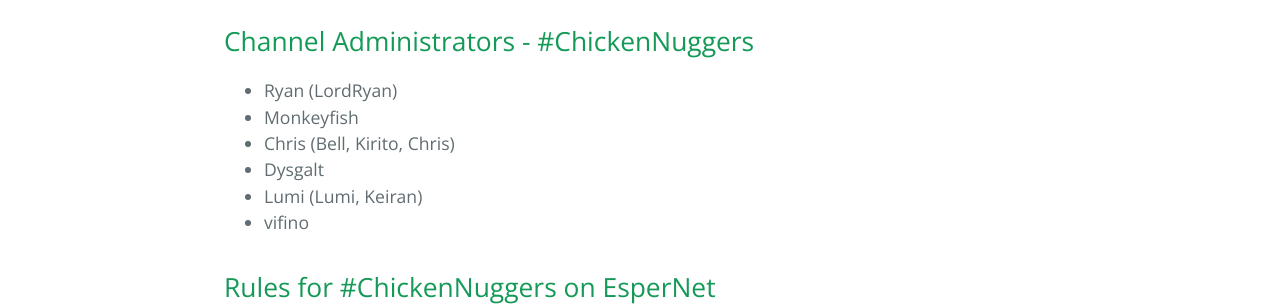
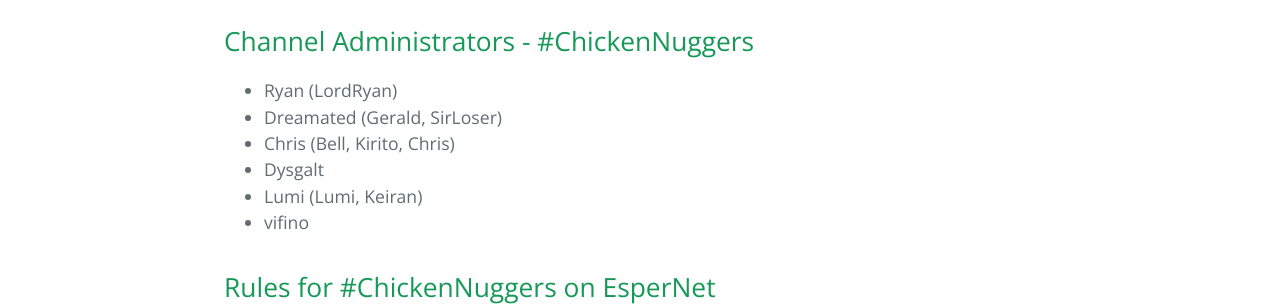
Before and after one commit to ChickenNuggers/ChickenNuggers.github.io, a Jekyll site: the page built from irc.md, in a window 1280 px wide. Shown: the part 327-633 px from the top of the page. Built offline with Jekyll 4.4.1, drawn with Linux system fonts in a browser that asks for light colours.

Commit message:
irc: Dreamated is op, Monkeyfish is not

```diff
--- a/irc.md
+++ b/irc.md
@@ -6,7 +6,7 @@
 ## Channel Administrators - #ChickenNuggers
 
  * Ryan (LordRyan)
- * Monkeyfish
+ * Dreamated (Gerald, SirLoser)
  * Chris (Bell, Kirito, Chris)
  * Dysgalt
  * Lumi (Lumi, Keiran)
```
